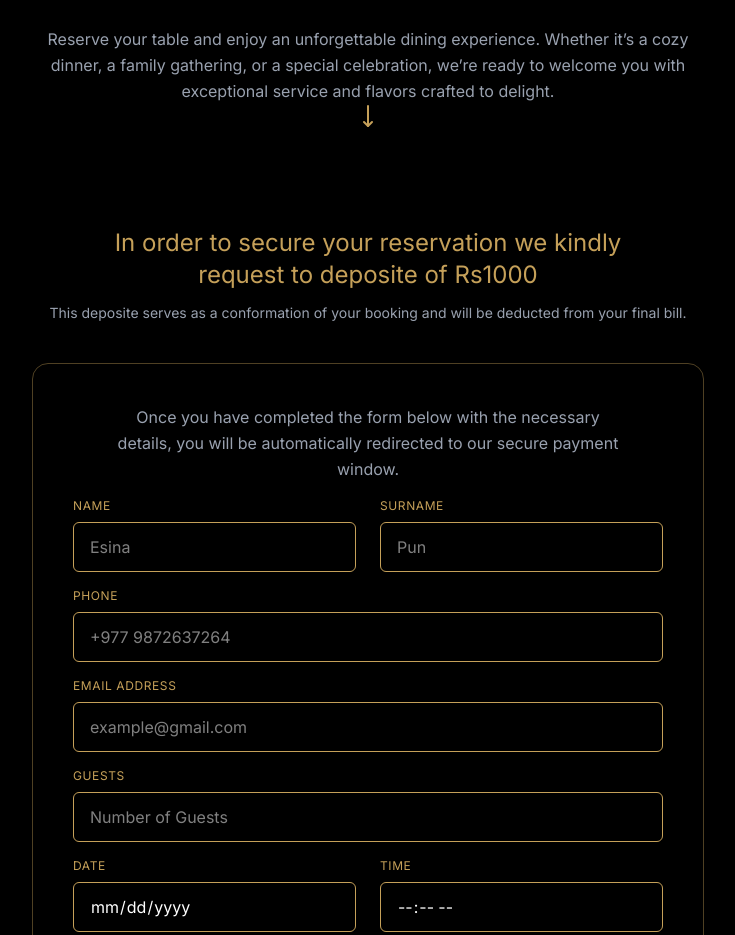
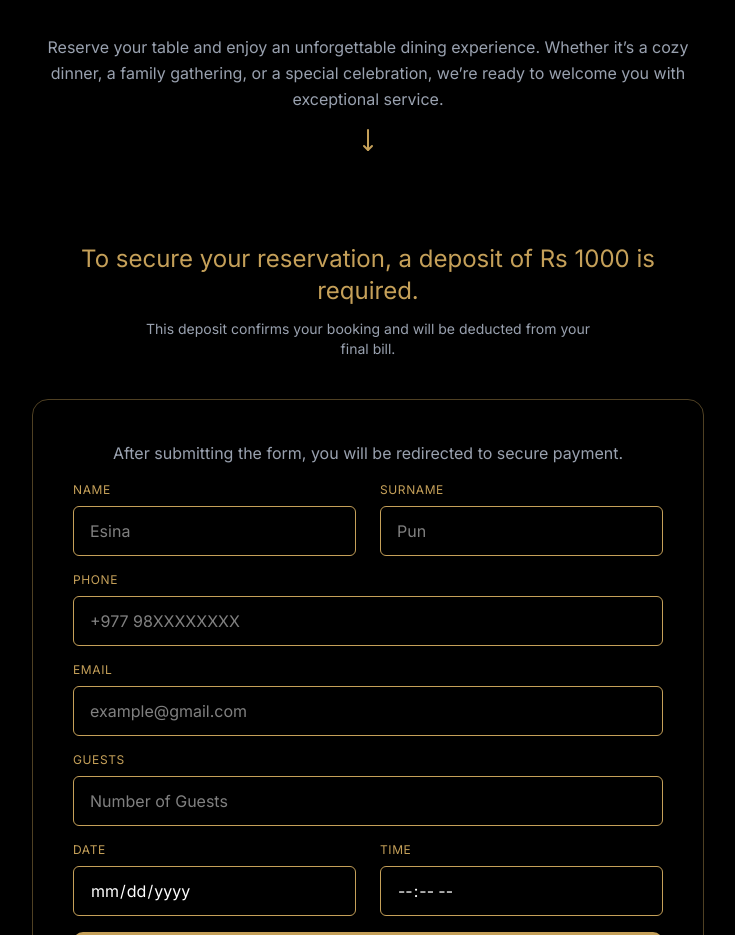
Before and after one commit to Esina44/res, a Next.js app: page /reservation in a window 1280 px wide. Shown: the part 217-1152 px from the top of the page, without its empty margins (272-1007 px from the left). Built offline with nearby package versions, Linux system fonts and the light colour scheme; a web font is replaced by a local one.

Commit message:
Changed style of reservation page

```diff
--- a/app/reservation/page.tsx
+++ b/app/reservation/page.tsx
@@ -2,127 +2,117 @@ import { MoveDown } from "lucide-react";
 
 export default function Reservation() {
   return (
-    <>
-      <section className="bg-black text-white ">
-        <div className="bg-black min-h-[420px] flex flex-col justify-center mt-6 items-center text-center px-6">
-          <h1 className="text-5xl md:text-8xl font-bold text-white uppercase">
+    <section className="bg-black text-white px-4 sm:px-6 mt-10">
+      <div className="min-h-[320px] sm:min-h-[420px] flex flex-col justify-center items-center text-center mt-4 sm:mt-6">
+        <h1 className="text-4xl sm:text-5xl md:text-8xl font-bold uppercase">
           Book <span className="text-[#c5a059] italic">Now</span>
         </h1>
-          <p className="text-center max-w-2xl text-gray-400 mt-6 text-sm md:text-base leading-relaxed">
+
+        <p className="max-w-2xl text-gray-400 mt-4 sm:mt-6 text-sm sm:text-base leading-relaxed">
           Reserve your table and enjoy an unforgettable dining experience.
           Whether it’s a cozy dinner, a family gathering, or a special
-            celebration, we’re ready to welcome you with exceptional service and
-            flavors crafted to delight.
-          </p>
-          <div className="text-6xl">
-            <MoveDown className="text-[#c5a059]" />
-          </div>
-        </div>
-        <div className="flex flex-col items-center justify-center ">
-          <p className="text-2xl max-w-xl text-center text-[#c5a059]">
-            In order to secure your reservation we kindly request to deposite of
-            Rs1000
-          </p>
-          <h1 className="text-sm mt-3 text-gray-400">
-            This deposite serves as a conformation of your booking and will be
-            deducted from your final bill.
-          </h1>
-        </div>
-        <form className="max-w-2xl mx-auto mt-10 p-10 rounded-2xl border border-[#c5a059]/40  shadow-2xl space-y-4">
-          <p className="text-center text-gray-400 text-sm md:text-base leading-relaxed max-w-lg mx-auto">
-            Once you have completed the form below with the necessary details,
-            you will be automatically redirected to our secure payment window.
+          celebration, we’re ready to welcome you with exceptional service.
         </p>
 
-          <div className="grid md:grid-cols-2 gap-6">
+        <MoveDown className="text-[#c5a059] text-4xl sm:text-6xl mt-4" />
+      </div>
+
+      <div className="flex flex-col items-center justify-center text-center px-2">
+        <p className="text-lg sm:text-2xl max-w-xl text-[#c5a059]">
+          To secure your reservation, a deposit of Rs 1000 is required.
+        </p>
+
+        <p className="text-xs sm:text-sm mt-2 sm:mt-3 text-gray-400 max-w-md">
+          This deposit confirms your booking and will be deducted from your
+          final bill.
+        </p>
+      </div>
+
+      <form className="max-w-2xl mx-auto mt-8 sm:mt-10 p-6 sm:p-10 rounded-2xl border border-[#c5a059]/40 shadow-2xl space-y-4">
+        <p className="text-center text-gray-400 text-sm sm:text-base leading-relaxed max-w-lg mx-auto">
+          After submitting the form, you will be redirected to secure payment.
+        </p>
+
+        <div className="grid sm:grid-cols-2 gap-4 sm:gap-6">
           <div>
-              <h1 className="text-xs mb-2 text-[#c5a059] tracking-wider">
-                NAME
-              </h1>
+            <p className="text-xs mb-2 text-[#c5a059] tracking-wider">NAME</p>
             <input
               type="text"
               placeholder="Esina"
-                className="w-full bg-black border border-[#c5a059] rounded-lg px-4 py-3 focus:outline-none focus:ring-1 focus:ring-[#c5a059]/50 transition"
+              className="w-full bg-black border border-[#c5a059] rounded-lg px-4 py-3 focus:outline-none focus:ring-1 focus:ring-[#c5a059]/50"
             />
           </div>
 
           <div>
-              <h1 className="text-xs mb-2 text-[#c5a059] tracking-wider">
+            <p className="text-xs mb-2 text-[#c5a059] tracking-wider">
               SURNAME
-              </h1>
+            </p>
             <input
               type="text"
               placeholder="Pun"
-                className="w-full bg-black border border-[#c5a059] rounded-lg px-4 py-3 focus:outline-none focus:ring-1 focus:ring-[#c5a059]/50 transition"
+              className="w-full bg-black border border-[#c5a059] rounded-lg px-4 py-3 focus:outline-none focus:ring-1 focus:ring-[#c5a059]/50"
             />
           </div>
         </div>
 
         <div>
-            <h1 className="text-xs mb-2 text-[#c5a059] tracking-wider">
-              PHONE
-            </h1>
+          <p className="text-xs mb-2 text-[#c5a059] tracking-wider">PHONE</p>
           <input
             type="tel"
-              placeholder="+977 9872637264"
-              className="w-full bg-black border border-[#c5a059] rounded-lg px-4 py-3 focus:outline-none focus:ring-1 focus:ring-[#c5a059]/50 transition"
+            placeholder="+977 98XXXXXXXX"
+            className="w-full bg-black border border-[#c5a059] rounded-lg px-4 py-3 focus:outline-none focus:ring-1 focus:ring-[#c5a059]/50"
           />
         </div>
 
         <div>
-            <h1 className="text-xs mb-2 text-[#c5a059] tracking-wider">
-              EMAIL ADDRESS
-            </h1>
+          <p className="text-xs mb-2 text-[#c5a059] tracking-wider">EMAIL</p>
           <input
             type="email"
             placeholder="example@gmail.com"
-              className="w-full bg-black border border-[#c5a059] rounded-lg px-4 py-3 focus:outline-none focus:ring-1 focus:ring-[#c5a059]/50 transition"
-            />
-          </div>
-          <div>
-            <h1 className="text-xs mb-2 text-[#c5a059] tracking-wider">
-              GUESTS
-            </h1>
-            <input
-              type="number"
-              placeholder="Number of Guests"
-              min={1}
-              className="w-full bg-black border border-[#c5a059] rounded-lg px-4 py-3 focus:outline-none focus:ring-1 focus:ring-[#c5a059]/50 transition"
-            />
-          </div>
-          <div className="grid md:grid-cols-2 gap-6">
-            <div>
-              <h1 className="text-xs mb-2 text-[#c5a059] tracking-wider">
-                DATE
-              </h1>
-              <input
-                type="date"
-                className="w-full bg-black border border-[#c5a059] rounded-lg px-4 py-3 focus:outline-none focus:ring-1 focus:ring-[#c5a059]/50 transition cursor-pointer"
+            className="w-full bg-black border border-[#c5a059] rounded-lg px-4 py-3 focus:outline-none focus:ring-1 focus:ring-[#c5a059]/50"
           />
         </div>
 
         <div>
-              <h1 className="text-xs mb-2 text-[#c5a059] tracking-wider">
-                TIME
-              </h1>
+          <p className="text-xs mb-2 text-[#c5a059] tracking-wider">GUESTS</p>
+          <input
+            type="number"
+            min={1}
+            placeholder="Number of Guests"
+            className="w-full bg-black border border-[#c5a059] rounded-lg px-4 py-3 focus:outline-none focus:ring-1 focus:ring-[#c5a059]/50"
+          />
+        </div>
+
+        <div className="grid sm:grid-cols-2 gap-4 sm:gap-6">
+          <div>
+            <p className="text-xs mb-2 text-[#c5a059] tracking-wider">DATE</p>
+            <input
+              type="date"
+              className="w-full bg-black border border-[#c5a059] rounded-lg px-4 py-3 focus:outline-none focus:ring-1 focus:ring-[#c5a059]/50"
+            />
+          </div>
+
+          <div>
+            <p className="text-xs mb-2 text-[#c5a059] tracking-wider">TIME</p>
             <input
               type="time"
-                className="w-full bg-black border border-[#c5a059] rounded-lg px-4 py-3 focus:outline-none focus:ring-1 focus:ring-[#c5a059]/50 transition cursor-pointer"
+              className="w-full bg-black border border-[#c5a059] rounded-lg px-4 py-3 focus:outline-none focus:ring-1 focus:ring-[#c5a059]/50"
             />
           </div>
         </div>
-          <button className="w-full bg-[#c5a059] py-4 rounded-xl text-black font-semibold tracking-wide hover:opacity-90 hover:scale-[1.02] active:scale-[0.98] transition duration-300 cursor-pointer">
+
+        <button className="w-full bg-[#c5a059] py-3 sm:py-4 rounded-xl text-black font-semibold tracking-wide hover:opacity-90 transition">
           BOOK NOW
         </button>
       </form>
-        <h1 className="mx-auto text-center mt-2 text-[#c5a059]">
+
+      <p className="text-center mt-4 text-[#c5a059] text-sm">
         Thank You For Choosing Us!
-        </h1>
-        <p className="uppercase mx-auto text-center mt-20 text-[#c5a059] pb-2">
-          Please note that the deposite is non-refundable in case of
-          cancellation or no-show
+      </p>
+
+      <p className="uppercase text-center mt-12 sm:mt-20 text-[#c5a059] text-xs sm:text-sm pb-4">
+        Deposit is non-refundable in case of cancellation or no-show.
       </p>
     </section>
-    </>
   );
 }
```
Lines whose indentation alone changed are shown as unchanged.
